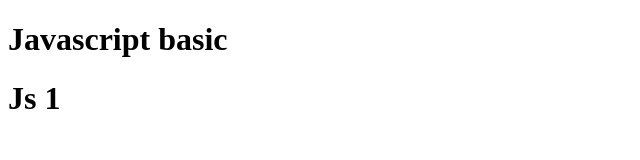
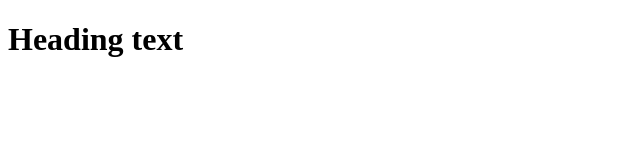
Before and after one commit to vudaian/javascript_f8, a plain HTML site: page index.html in a window 1280 px wide. Shown: the whole page, without its empty margins (0-640 px from the left). Drawn offline with Linux system fonts and the light colour scheme.

Commit message:
change 21-07-2022

```diff
--- a/index.html
+++ b/index.html
@@ -7,8 +7,37 @@
     <title>Document</title>
   </head>
   <body>
-    <h1>Javascript basic</h1>
-    <h1>Js 1</h1>
+    <!-- <h1 id="heading">Javascript basic</h1>
+    <h1 class="h1">Js 1</h1>
+    <h1 class="h1">Js 1</h1>
+    <h1 class="h1">Js 1</h1>
+    <p>P</p>
+
+    <div class="box">
+      <h2 class="heading_2">Heading 2</h2>
+      <h2 class="heading_2">Heading 2</h2>
+      <h2 class="heading_2">Heading 2</h2>
+    </div>
+
+    <form action="" id="form-1">form-1</form>
+    <form action="" id="form-2">form-2</form>
+    <form action="" id="testForm">form-3</form>
+
+    <div class="box_1">
+      <ul>
+        <li>Javascript 1</li>
+        <li>PHP 1</li>
+      </ul>
+    </div>
+    <div class="box_2">
+      <ul>
+        <li>Javascript 2</li>
+        <li>PHP 2</li>
+      </ul>
+    </div>
+    <h1 class="heading-test">HEADING</h1> -->
+
+    <h1 class="heading">Heading text</h1>
     <script src="./main.js"></script>
   </body>
 </html>
```
Also changed, not shown: main.js (+197 -0 lines).
